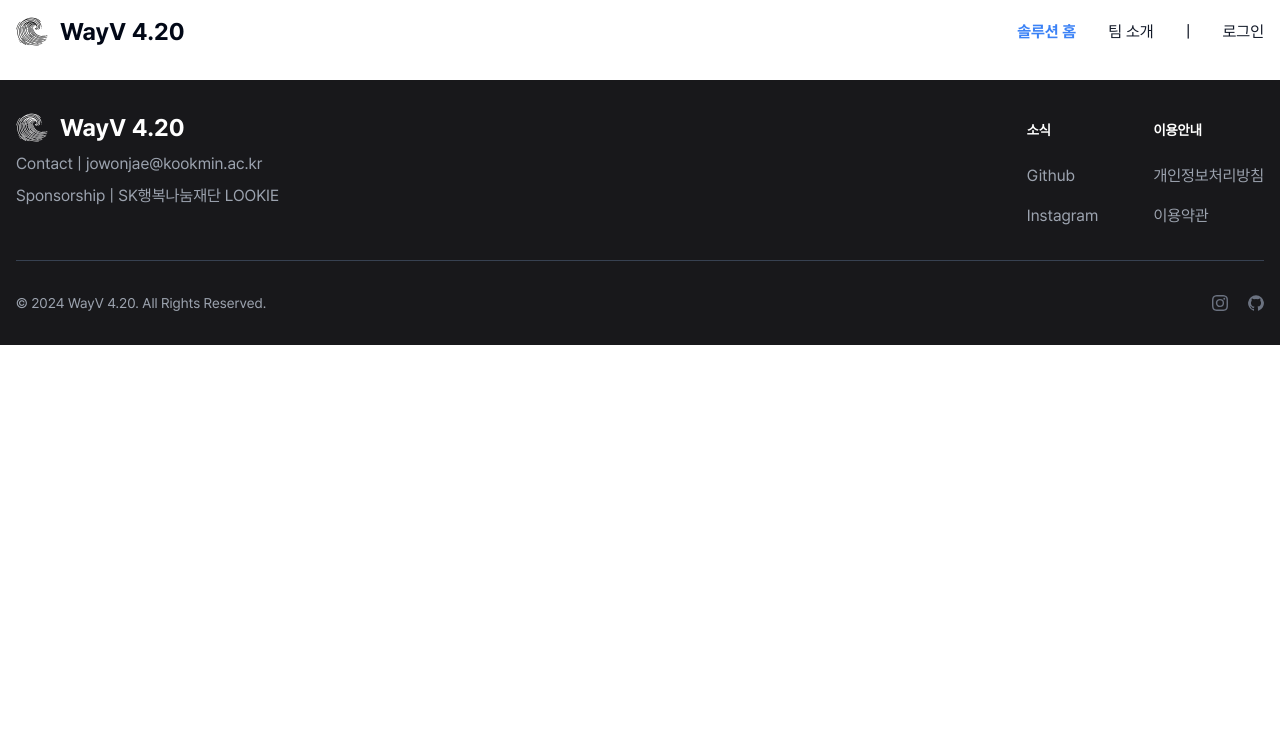
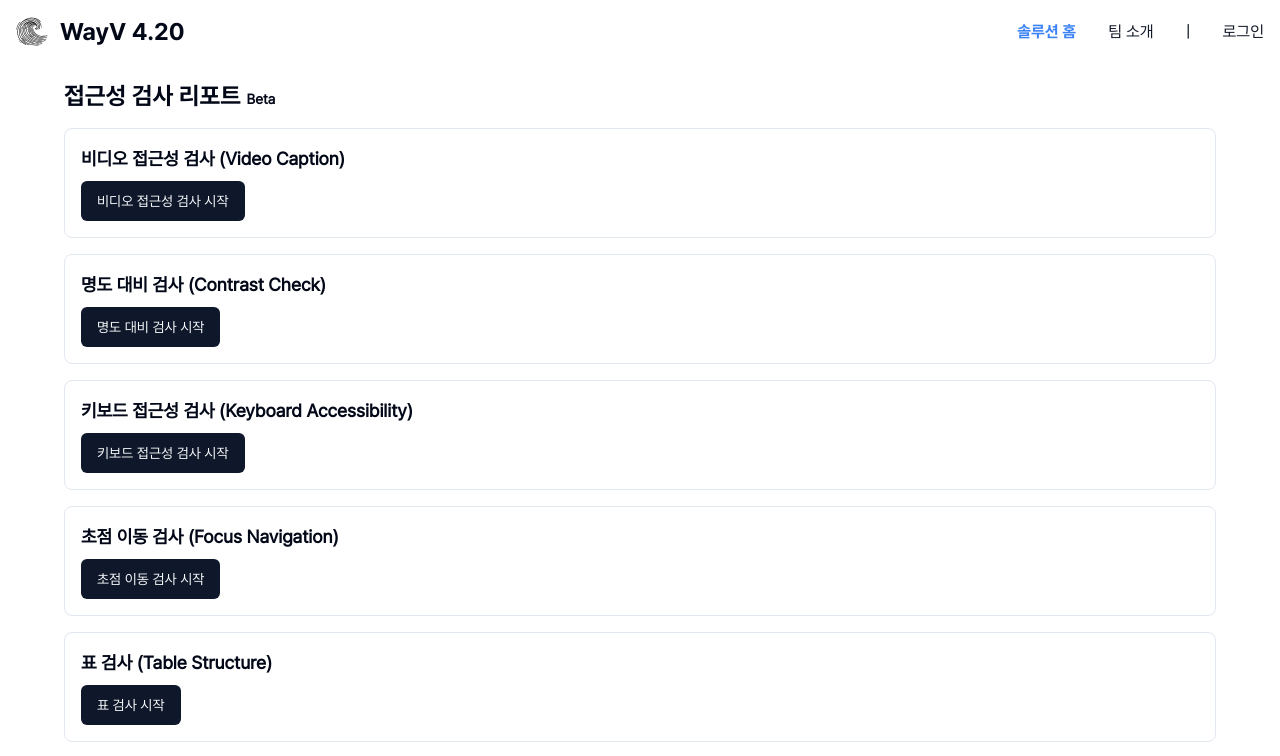
Before and after one commit to inqueue0979/WayV-FE, a Next.js app: page /solution in a window 1280 px wide. Shown: the top 756 px of the page. Built offline with nearby package versions, Linux system fonts and the light colour scheme.

Commit message:
Added Basic UI for checking

```diff
--- a/package.json
+++ b/package.json
@@ -11,6 +11,7 @@
   "dependencies": {
     "@radix-ui/react-label": "^2.1.0",
     "@radix-ui/react-navigation-menu": "^1.2.0",
+    "@radix-ui/react-scroll-area": "^1.1.0",
     "@radix-ui/react-slot": "^1.1.0",
     "class-variance-authority": "^0.7.0",
     "clsx": "^2.1.1",
--- a/src/app/components/Footer.js
+++ b/src/app/components/Footer.js
@@ -14,7 +14,7 @@ export default function Footer() {
                     </Link>
                     <ul className="text-gray-400 font-medium mt-2">
                         <li className="mt-2">
-                            <p className="hover:underline">Contact | jowonjae@kookmin.ac.kr</p>
+                            <p className="hover:underline">Contact | solveitwayv@gmail.com</p>
                         </li>
                         <li className="mt-2">
                             <p className="hover:underline">Sponsorship | SK행복나눔재단 LOOKIE</p>
--- a/src/app/globals.css
+++ b/src/app/globals.css
@@ -97,3 +97,7 @@ html {
 .Pretendard-Bold {
   font-family: "Pretendard-Bold", sans-serif;
 }
+
+.Pretendard-Regular {
+  font-family: "Pretendard-Regular", sans-serif;
+}
--- a/src/app/page.js
+++ b/src/app/page.js
@@ -26,7 +26,7 @@ export default function Home() {
         <div className="flex w-full max-w-xl items-center space-x-2">
           <Input
             id="Link"
-            placeholder="링크 입력"
+            placeholder="링크 입력 (HTTP/HTTPS 명시)"
             value={link}
             onChange={(e) => setLink(e.target.value)}  // Input 값 업데이트
           />
--- a/src/app/solution/page.js
+++ b/src/app/solution/page.js
@@ -1,65 +1,156 @@
 "use client";
 
-import { useState, useEffect, Suspense } from "react";
+import { useSearchParams } from "next/navigation";
+import { useState } from "react";
 import { Button } from "@/components/ui/button";
-import { Input } from "@/components/ui/input";
-import { useSearchParams } from "next/navigation";
 
-// 로딩 컴포넌트를 따로 작성
+// 로딩 컴포넌트
 function Loading() {
-    return <div className="mt-10"><h2 className="text-xl font-bold mb-4">Loading...</h2></div>;
+  return (
+    <div className="mt-10">
+      <h2 className="text-xl font-bold mb-4">데이터 처리 중..</h2>
+    </div>
+  );
 }
 
-function HomeContent() {
-    const [responseData, setResponseData] = useState(null); // 데이터를 저장할 상태
-    const [loading, setLoading] = useState(false); // 로딩 상태를 저장할 상태
-    const params = useSearchParams();
+// 검사 항목별 카드 컴포넌트
+function CheckCard({ title, apiUrl, buttonText }) {
+    const [loading, setLoading] = useState(false);
+    const [responseData, setResponseData] = useState(null);
 
-    useEffect(() => {
-        const value_url = params.get('url'); // URL 파라미터에서 'url' 값을 가져옴
-
-        if (value_url) {
-            const fetchData = async () => {
-                setLoading(true); // 데이터를 가져오기 시작할 때 로딩 상태를 true로 설정
+    const handleCheck = async () => {
+      setLoading(true);
       try {
-                    const response = await fetch("https://oci.jowonjae.kro.kr/check-accessibility?url=" + value_url); // URL 파라미터로 받은 링크로 데이터 가져오기
+        let response = await fetch(apiUrl);
         if (response.ok) {
           const data = await response.json();
-                        setResponseData(data); // 가져온 데이터를 상태로 저장
+          setResponseData(data);
         } else {
           throw new Error("Data fetching error");
         }
       } catch (error) {
         console.error("Error fetching data:", error);
       } finally {
-                    setLoading(false); // 데이터 가져오기가 완료되면 로딩 상태를 false로 설정
+        setLoading(false);
       }
     };
 
-            fetchData(); // 컴포넌트가 마운트될 때 데이터 가져오기
+    const renderValue = (value) => {
+      // 객체일 경우 JSON.stringify로 문자열로 변환하여 표시
+      if (typeof value === "object" && value !== null) {
+        return JSON.stringify(value);
       }
-    }, [params]);
-
-    if (loading) return <Loading />;
+      // Boolean 값 표시
+      if (typeof value === "boolean") {
+        return value ? "True" : "False";
+      }
+      return value; // 기본값 반환
+    };
 
     return (
-        responseData && (
-            <div className="mt-10">
-                <h2 className="text-xl font-bold mb-4">Fetched Data:</h2>
-                <pre className="bg-gray-100 p-4 rounded-lg">
-                    {JSON.stringify(responseData, null, 2)}
-                </pre>
+      <div className="border p-4 rounded-lg mb-4">
+        <h3 className="text-lg font-semibold mb-2">{title}</h3>
+        <Button onClick={handleCheck} disabled={loading}>
+          {loading ? "Loading..." : buttonText}
+        </Button>
+        {loading && <Loading />}
+        {responseData && (
+          <div className="mt-4">
+            {/* summary 정보 렌더링 */}
+            {responseData.summary ? (
+              <div className="mb-4">
+                <p><strong>Accessible Count:</strong> {responseData.summary.accessible_count}</p>
+                <p><strong>Accessible Percentage:</strong> {responseData.summary.accessible_percentage}%</p>
+                <p><strong>Total Elements:</strong> {responseData.summary.total_elements}</p>
               </div>
-        )
+            ) : null}
+            {/* 결과 테이블 렌더링 */}
+            {responseData.results && responseData.results.length > 0 ? (
+              <table className="min-w-full bg-white mt-4">
+                <thead>
+                  <tr>
+                    {Object.keys(responseData.results[0]).map((key) => (
+                      <th key={key} className="py-2 px-4 border-b">
+                        {key}
+                      </th>
+                    ))}
+                  </tr>
+                </thead>
+                <tbody>
+                  {responseData.results.map((item, index) => (
+                    <tr key={index}>
+                      {Object.values(item).map((value, idx) => (
+                        <td key={idx} className="py-2 px-4 border-b">
+                          {renderValue(value)}
+                        </td>
+                      ))}
+                    </tr>
+                  ))}
+                </tbody>
+              </table>
+            ) : (
+              <p className="mt-2">결과가 없습니다.</p>
+            )}
+          </div>
+        )}
+      </div>
     );
   }
 
 export default function Home() {
+  const params = useSearchParams();
+  const value_url = params.get("url");
+
+  // API URLs with the query parameter
+  const videoCaptionUrl = `http://192.168.0.4:5500/video_caption?url=${value_url}`;
+  const contrastUrl = `http://192.168.0.4:5500/contrast?url=${value_url}`;
+  const keyboardUrl = `http://192.168.0.4:5500/keyboard?url=${value_url}`;
+  const focusUrl = `http://192.168.0.4:5500/focus?url=${value_url}`;
+  const tableStructureUrl = `http://192.168.0.4:5500/table_structure?url=${value_url}`;
+  const labelUrl = `http://192.168.0.4:5500/label?url=${value_url}`;
+  const altTextUrl = `http://192.168.0.4:5500/alt_text?url=${value_url}`;
+
   return (
-        <Suspense fallback={<Loading />}>
-            <main className="mt-20">
-                <HomeContent />
+    <main className="m-16 mt-20">
+      <p className="Pretendard-Bold">{value_url}</p>
+      <h1 className="Pretendard-Bold text-2xl mb-4">
+        접근성 검사 리포트 <strong className="Pretendard-Regular text-sm">Beta</strong>
+      </h1>
+      <CheckCard
+        title="비디오 접근성 검사 (Video Caption)"
+        apiUrl={videoCaptionUrl}
+        buttonText="비디오 접근성 검사 시작"
+      />
+      <CheckCard
+        title="명도 대비 검사 (Contrast Check)"
+        apiUrl={contrastUrl}
+        buttonText="명도 대비 검사 시작"
+      />
+      <CheckCard
+        title="키보드 접근성 검사 (Keyboard Accessibility)"
+        apiUrl={keyboardUrl}
+        buttonText="키보드 접근성 검사 시작"
+      />
+      <CheckCard
+        title="초점 이동 검사 (Focus Navigation)"
+        apiUrl={focusUrl}
+        buttonText="초점 이동 검사 시작"
+      />
+      <CheckCard
+        title="표 검사 (Table Structure)"
+        apiUrl={tableStructureUrl}
+        buttonText="표 검사 시작"
+      />
+      <CheckCard
+        title="레이블 제공 확인 (Label Check)"
+        apiUrl={labelUrl}
+        buttonText="레이블 제공 확인 시작"
+      />
+      <CheckCard
+        title="대체 텍스트 검사 (Alt Text Check)"
+        apiUrl={altTextUrl}
+        buttonText="대체 텍스트 검사 시작"
+      />
     </main>
-        </Suspense>
   );
 }
--- /dev/null
+++ b/src/components/ui/scroll-area.jsx
@@ -0,0 +1,40 @@
+"use client"
+
+import * as React from "react"
+import * as ScrollAreaPrimitive from "@radix-ui/react-scroll-area"
+
+import { cn } from "@/lib/utils"
+
+const ScrollArea = React.forwardRef(({ className, children, ...props }, ref) => (
+  <ScrollAreaPrimitive.Root
+    ref={ref}
+    className={cn("relative overflow-hidden", className)}
+    {...props}>
+    <ScrollAreaPrimitive.Viewport className="h-full w-full rounded-[inherit]">
+      {children}
+    </ScrollAreaPrimitive.Viewport>
+    <ScrollBar />
+    <ScrollAreaPrimitive.Corner />
+  </ScrollAreaPrimitive.Root>
+))
+ScrollArea.displayName = ScrollAreaPrimitive.Root.displayName
+
+const ScrollBar = React.forwardRef(({ className, orientation = "vertical", ...props }, ref) => (
+  <ScrollAreaPrimitive.ScrollAreaScrollbar
+    ref={ref}
+    orientation={orientation}
+    className={cn(
+      "flex touch-none select-none transition-colors",
+      orientation === "vertical" &&
+        "h-full w-2.5 border-l border-l-transparent p-[1px]",
+      orientation === "horizontal" &&
+        "h-2.5 flex-col border-t border-t-transparent p-[1px]",
+      className
+    )}
+    {...props}>
+    <ScrollAreaPrimitive.ScrollAreaThumb className="relative flex-1 rounded-full bg-border" />
+  </ScrollAreaPrimitive.ScrollAreaScrollbar>
+))
+ScrollBar.displayName = ScrollAreaPrimitive.ScrollAreaScrollbar.displayName
+
+export { ScrollArea, ScrollBar }
```
Also changed, not shown: src/app/components/Sidebar.js (added, +101 -0 lines), 1 other file (tests, documents, lock files or other folders). Lines whose indentation alone changed are shown as unchanged.
